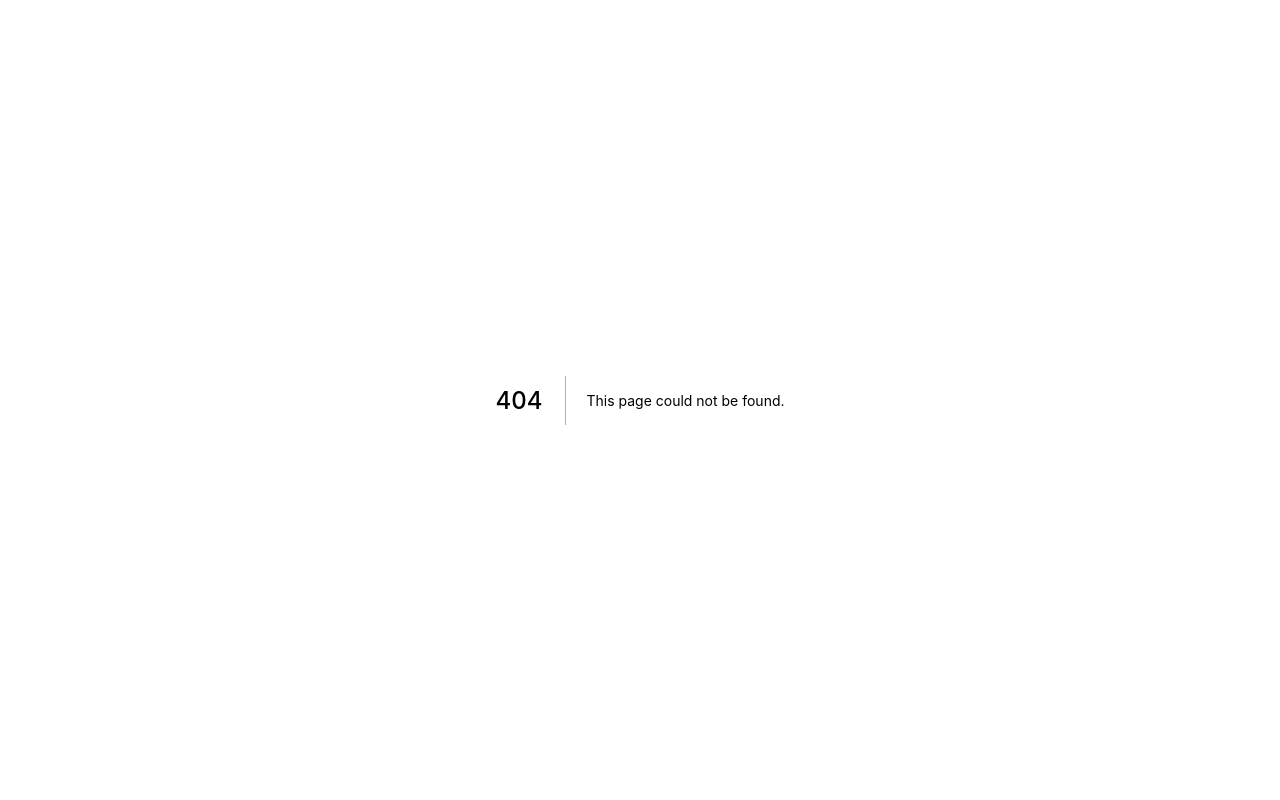
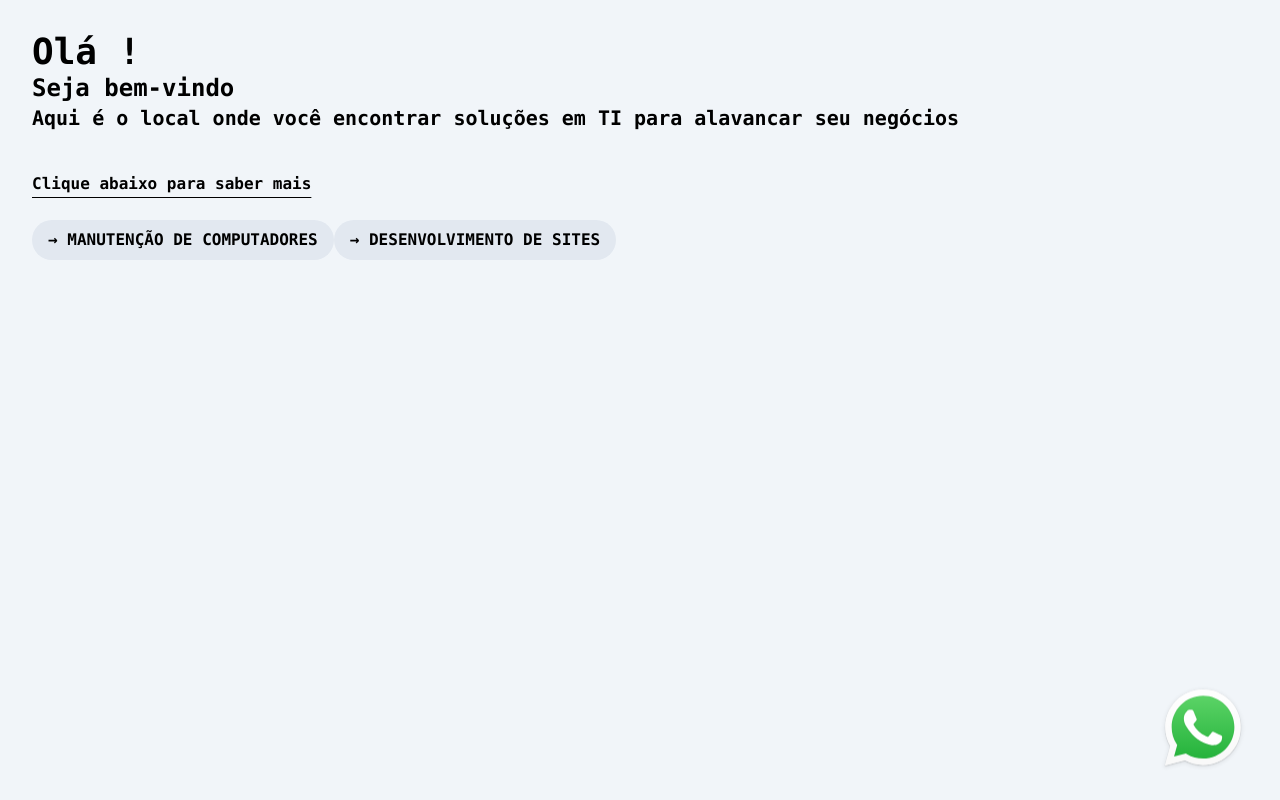
Before and after one commit to Macuco97/my-page, a Next.js app: page / in a window 1280 px wide. Before the commit this address had no page. Built offline with nearby package versions, Linux system fonts and the light colour scheme.

Commit message:
Index.js completed

```diff
--- /dev/null
+++ b/components/button.js
@@ -0,0 +1,7 @@
+export default function Button({children}) {
+    return (
+        <button className = {`bg-slate-200 py-2 px-4 rounded-full uppercase my-2`}>
+            →  {children}
+        </button>
+    )
+}
--- a/components/footer.js
+++ b/components/footer.js
@@ -4,12 +4,12 @@ import Link from 'next/link'
 
 
 export default function footer() {
-const footer = "flex flex-row justify-center"
+const footer = "flex flex-row justify-center fixed bottom-4 right-8"
     return (
     <footer className = {footer}>
         <Link href = "http://wa.me/5521999611299">
-            <span className = "ml-72 mt-12 animate-bounce">
-                <Image className = {``} src = "/whatsapp.svg" width = "50" height = "50"/>
+            <span className = "animate-bounce">
+                <Image className = {``} src = "/whatsapp.svg" width = "90" height = "90"/>
             </span>
         </Link>
     </footer>
--- /dev/null
+++ b/pages/index.js
@@ -0,0 +1,21 @@
+import head from 'next/head'
+import Button from '../components/button'
+import Footer from '../components/footer'
+
+export default function Home() {
+    return (
+        <div className = {`container p-8 bg-slate-100 min-h-screen min-w-screen`}>
+            <div className = {`font-semibold font-mono`}>
+                <div className = {`text-4xl`}>Olá !</div>
+                <div className = {`text-2xl`}>Seja bem-vindo</div>
+                <div className = {`text-xl`}>Aqui é o local onde você encontrar soluções em TI para alavancar seu negócios</div>
+                <div className = {`underline underline-offset-8 mt-10`}>Clique abaixo para saber mais</div>
+                <div className = {`mt-4`}>
+                    <Button>manutenção de computadores</Button>
+                    <Button>desenvolvimento de sites</Button>
+                </div>
+                <Footer/>
+            </div>
+        </div>
+    )
+}
```
